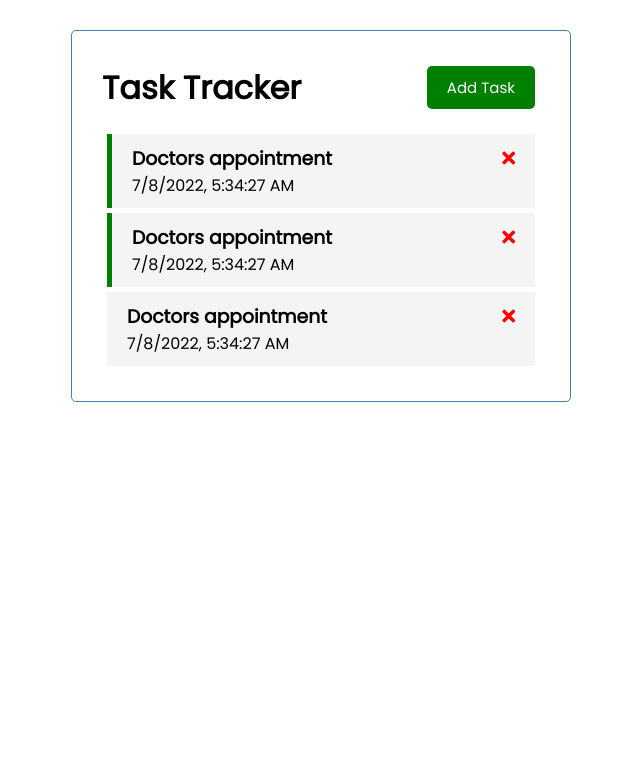
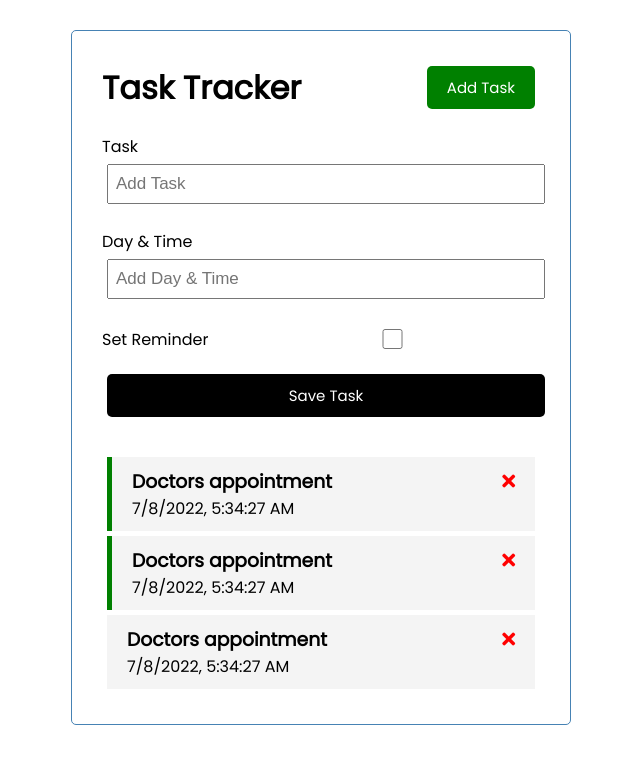
Before and after one commit to kadhit/vue-task-tracker, a Vue app: page / in a window 1280 px wide. Shown: the top 764 px of the page, without its empty margins (319-959 px from the left). Built offline with nearby package versions, Linux system fonts and the light colour scheme.

Commit message:
added AddTask component

```diff
--- a/src/App.vue
+++ b/src/App.vue
@@ -1,6 +1,7 @@
 <template>
   <div class="container">
     <HeaderItem title="Task Tracker" />
+    <AddTask @add-task="addTask" />
     <TaskList
       @toggle-reminder="toggleReminder"
       @delete-task="deleteTask"
@@ -12,12 +13,14 @@
 <script>
   import HeaderItem from "./components/HeaderItem";
   import TaskList from "./components/TaskList.vue";
+  import AddTask from "./components/AddTask.vue";
 
   export default {
     name: "App",
     components: {
       HeaderItem,
       TaskList,
+      AddTask,
     },
     data() {
       return {
@@ -25,6 +28,9 @@
       };
     },
     methods: {
+      addTask(task) {
+        this.tasks = [...this.tasks, task];
+      },
       deleteTask(id) {
         if (confirm("Are you sure?")) {
           this.tasks = this.tasks.filter((task) => task.id !== id);
--- /dev/null
+++ b/src/components/AddTask.vue
@@ -0,0 +1,90 @@
+<template>
+  <form @submit="onSubmit" class="add-form">
+    <div class="form-control">
+      <label>Task</label>
+      <input type="text" v-model="text" name="text" placeholder="Add Task" />
+    </div>
+    <div class="form-control">
+      <label>Day & Time</label>
+      <input
+        type="text"
+        v-model="day"
+        name="day"
+        placeholder="Add Day & Time"
+      />
+    </div>
+    <div class="form-control form-control-check">
+      <label>Set Reminder</label>
+      <input type="checkbox" v-model="reminder" name="reminder" />
+    </div>
+
+    <input type="submit" value="Save Task" class="btn btn-block" />
+  </form>
+</template>
+
+<script>
+  export default {
+    name: "AddTask",
+    data() {
+      return {
+        text: "",
+        day: "",
+        reminder: false,
+      };
+    },
+    methods: {
+      onSubmit(e) {
+        e.preventDefault();
+
+        if (!this.text) {
+          alert("Please add a task");
+          return;
+        }
+
+        const newTask = {
+          id: Math.floor(Math.random() * 1000000),
+          text: this.text,
+          day: this.day,
+          reminder: this.reminder,
+        };
+
+        this.$emit("add-task", newTask);
+
+        this.text = "";
+        this.day = "";
+        this.reminder = false;
+      },
+    },
+  };
+</script>
+
+<style scoped>
+  .add-form {
+    margin-bottom: 40px;
+  }
+  .form-control {
+    margin: 20px 0;
+  }
+  .form-control label {
+    display: block;
+  }
+  .form-control input {
+    width: 100%;
+    height: 40px;
+    margin: 5px;
+    padding: 3px 7px;
+    font-size: 17px;
+  }
+  .form-control-check {
+    display: flex;
+    align-items: center;
+    justify-content: space-around;
+  }
+  .form-control-check label {
+    flex: 1;
+  }
+  .form-control-check input {
+    flex: 2;
+    height: 20px;
+  }
+</style>
--- a/src/components/HeaderItem.vue
+++ b/src/components/HeaderItem.vue
@@ -1,25 +1,25 @@
 <template>
   <header>
     <h1>Task Tracker</h1>
-    <ButtonItem text="Add Task" color="green"/>
+    <ButtonItem text="Add Task" color="green" />
   </header>
 </template>
 
 <script>
-import ButtonItem from './ButtonItem.vue'
+  import ButtonItem from "./ButtonItem.vue";
 
   export default {
-  name: 'HeaderItem',
+    name: "HeaderItem",
     props: {
       title: {
         type: String,
-      default: 'Hello World'
-    }
+        default: "Hello World",
+      },
     },
     components: {
       ButtonItem,
-  }
-}
+    },
+  };
 </script>
 
 <style scoped>
--- a/src/components/TaskItem.vue
+++ b/src/components/TaskItem.vue
@@ -1,5 +1,5 @@
 <template>
-  <div @click="$emit('toggle-reminder', task.id)" :class="[task.reminder ? 'reminder' : '', 'task']">
+  <div @dblclick="$emit('toggle-reminder', task.id)" :class="[task.reminder ? 'reminder' : '', 'task']">
     <h3>{{ task.text }} <i @click="$emit('delete-task', task.id)" class="fas fa-times"></i></h3>
     <p>{{ task.day }}</p>
   </div>
```
Also changed, not shown: src/components/TaskList.vue (+8 -4 lines). Lines whose indentation alone changed are shown as unchanged.
